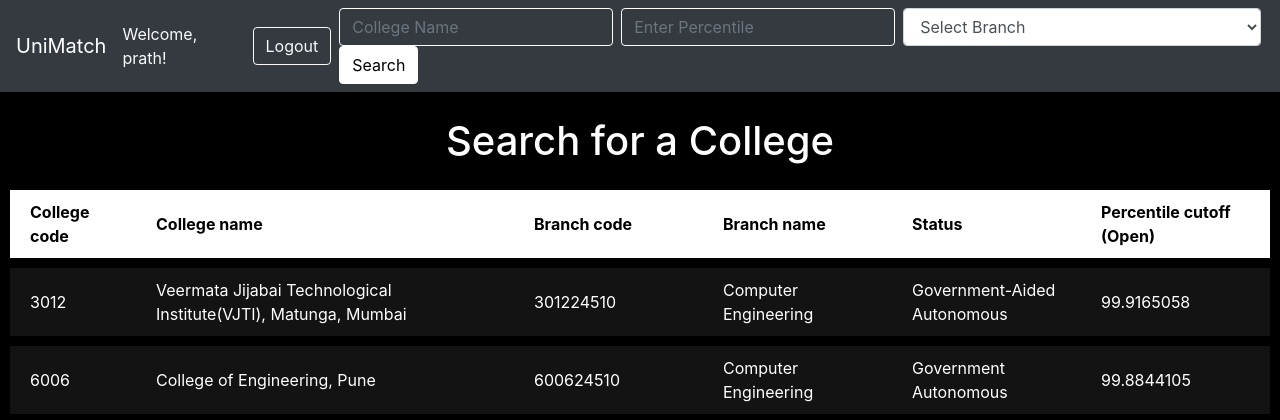
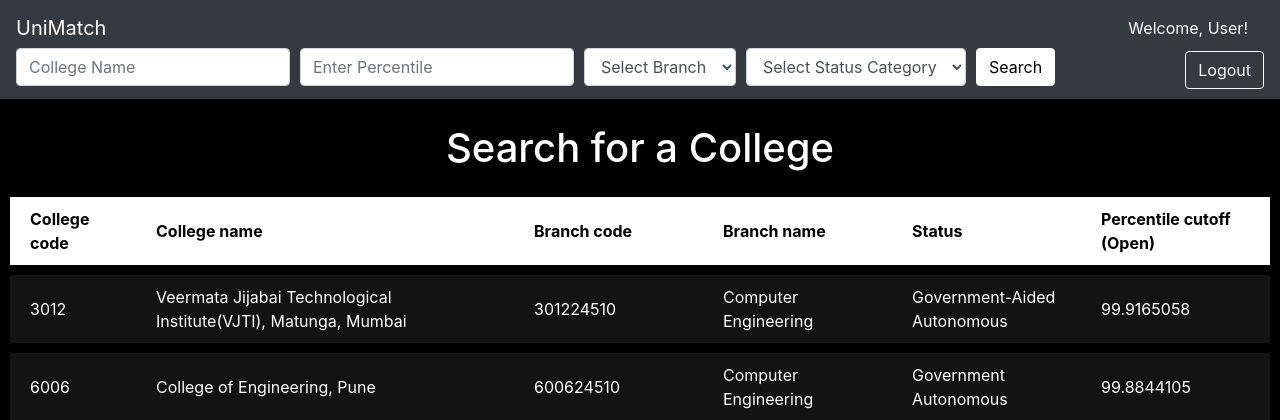
Before and after one commit to Pushpakp26/dbms, a Django app: page / in a window 1280 px wide. Shown: the top 420 px of the page. Run offline with Django 4.2, Linux system fonts and the light colour scheme; a user stored in the database is signed in; data comes from the database, SQL or seed files in the repository.

Commit message:
college status add

```diff
--- a/search_college/search_college/search_app/views.py
+++ b/search_college/search_college/search_app/views.py
@@ -48,7 +48,7 @@ def home(request):
 def start(request):
     colleges = cutoff.objects.all().order_by('-open_percentile')
     context = {'colleges': colleges}
-    return render(request, 'search_colleges.html', context=context)  # Replace 'testing.html' with 'start.html'
+    return render(request, 'search_colleges.html', context=context)
 
 
 @login_required
@@ -56,32 +56,33 @@ def search_colleges(request):
     item_searched = ""
     percentile_entered_float = None
     selected_branch = ""
+    selected_status = ""
 
-    # Fetch all unique branches from the database
+    # ✅ Always fetch branches and status for the navbar dropdowns
     branches = list(cutoff.objects.values_list('branch_name', flat=True).distinct())
+    status_categories = list(cutoff.objects.values_list('status_category', flat=True).distinct())
 
-    # ✅ Always fetch all colleges initially
     colleges = cutoff.objects.all().order_by('-open_percentile')
 
-    # ✅ Only apply filters when there's a POST request
     if request.method == 'POST':
         item_searched = request.POST.get('search', '').strip()
         percentile_entered = request.POST.get('percentile_entered', '').strip()
         selected_branch = request.POST.get('branch', '').strip()
+        selected_status = request.POST.get('status_category', '').strip()
 
-        # Convert selected branch to correct database value
         selected_branch_db = BRANCH_MAPPING.get(selected_branch, selected_branch)
 
-        # Convert percentile to float if valid
         if percentile_entered:
             try:
                 percentile_entered_float = float(percentile_entered)
             except ValueError:
                 percentile_entered_float = None
 
-        # Apply filters only if values are provided
         if selected_branch_db:
             colleges = colleges.filter(branch_name__iexact=selected_branch_db)
+
+        if selected_status:
+            colleges = colleges.filter(status_category__iexact=selected_status)
 
         if item_searched:
             colleges = colleges.filter(college_name__icontains=item_searched)
@@ -89,13 +90,13 @@ def search_colleges(request):
         if percentile_entered_float is not None:
             colleges = colleges.filter(open_percentile__lte=percentile_entered_float)
 
-    print(f"🔹 Debug - Total Colleges Displayed: {colleges.count()}")  # Debugging
-
     context = {
-        'colleges': colleges,  # ✅ Always return all colleges
+        'colleges': colleges,
         'branches': branches,
+        'status_categories': status_categories,
         'item_searched': item_searched,
         'percentile_entered_float': percentile_entered_float,
         'selected_branch': selected_branch,
+        'selected_status': selected_status,
     }
     return render(request, 'search_colleges.html', context)
--- a/search_college/search_college/templates/navbar.html
+++ b/search_college/search_college/templates/navbar.html
@@ -7,7 +7,6 @@
     <script src="https://cdn.jsdelivr.net/npm/popper.js@1.16.0/dist/umd/popper.min.js" integrity="sha384-Q6E9RHvbIyZFJoft+2mJbHaEWldlvI9IOYy5n3zV9zzTtmI3UksdQRVvoxMfooAo" crossorigin="anonymous"></script>
     <script src="https://cdn.jsdelivr.net/npm/bootstrap@4.4.1/dist/js/bootstrap.min.js" integrity="sha384-wfSDF2E50Y2D1uUdj0O3uMBJnjuUD4Ih7YwaYd1iqfktj0Uod8GCExl3Og8ifwB6" crossorigin="anonymous"></script>
     <meta charset="UTF-8">
-    <meta http-equiv="X-UA-Compatible" content="IE=edge">
     <meta name="viewport" content="width=device-width, initial-scale=1.0">
     <title>Institute Search Engine</title>
     <link rel="stylesheet" href="{% static 'navbar.css' %}">
@@ -36,46 +35,55 @@
             color: white;
             transition: all 0.6s;
         }
+
+        .form-inline .form-control,
+        .form-inline .btn {
+            margin-right: 10px;
+            margin-bottom: 5px;
+        }
+
+        @media (max-width: 768px) {
+            .form-inline {
+                flex-direction: column;
+                align-items: flex-start;
+            }
+            .form-inline .form-control,
+            .form-inline .btn {
+                width: 100%;
+            }
+        }
     </style>
 </head>
 <body>
-    <nav class="navbar navbar-expand-lg navbar-dark bg-dark">
-        <a class="navbar-brand">UniMatch</a>
+    <!-- Navbar section -->
+    <nav class="navbar navbar-dark bg-dark px-3 flex-wrap">
+        <a class="navbar-brand" href="#">UniMatch</a>
 
-        <button class="navbar-toggler" type="button" data-toggle="collapse" data-target="#navbarSupportedContent" aria-controls="navbarSupportedContent" aria-expanded="false" aria-label="Toggle navigation">
-          <span class="navbar-toggler-icon"></span>
-        </button>
+        <span class="navbar-text text-white mr-3">Welcome, {{ request.user.first_name|default:"User" }}!</span>
 
-        <div class="collapse navbar-collapse" id="navbarSupportedContent">
-          <ul class="navbar-nav mr-auto"></ul>
+        <form class="form-inline" method="POST" action="{% url 'search_colleges' %}">
+            {% csrf_token %}
+            <input class="form-control" type="text" name="search" placeholder="College Name" value="{{ item_searched }}">
+            <input class="form-control" type="number" step="0.01" name="percentile_entered" placeholder="Enter Percentile" value="{{ percentile_entered_float }}">
 
-          {% if user.is_authenticated %}
-              <span class="navbar-text text-light mr-3">
-                  Welcome, {{ user.username }}!
-              </span>
-              <a href="{% url 'logout' %}" class="btn btn-outline-light mr-2">Logout</a>
-
-              <form class="form-inline my-2 my-lg-0" method="POST" action="{% url 'search_colleges' %}">
-                  {% csrf_token %}
-                  <input class="form-control mr-sm-2 input change_font_color" name="search" type="search" placeholder="College Name" aria-label="Search">
-                  <input class="form-control mr-sm-2 input change_font_color" type="text" name="percentile_entered" placeholder="Enter Percentile" aria-label="percentile_entered">
-
-                  <!-- ✅ New Branch Selection Dropdown (Added) -->
-                  <select name="branch" class="form-control">
+            <select class="form-control" name="branch">
                 <option value="">Select Branch</option>
-                    <option value="CSE">Computer Science and Engineering</option>
-                    <option value="IT">Information Technology</option>
-                    <option value="EXTC">Electronics and Telecommunication Engg</option>
-                    <option value="MECH">Mechanical Engineering</option>
-                    <option value="CIVIL">Civil Engineering</option>
-                    <option value="AI&DS">Artificial Intelligence and Data Science</option>
+                {% for branch in branches %}
+                    <option value="{{ branch }}" {% if branch == selected_branch %}selected{% endif %}>{{ branch }}</option>
+                {% endfor %}
             </select>
 
+            <select class="form-control" name="status_category">
+                <option value="">Select Status Category</option>
+                {% for status in status_categories %}
+                    <option value="{{ status }}" {% if status == selected_status %}selected{% endif %}>{{ status }}</option>
+                {% endfor %}
+            </select>
 
-                  <button class="btn btn-outline-success my-2 my-sm-0 searchbtn" type="submit">Search</button>
+            <button class="btn btn-outline-light searchbtn" type="submit">Search</button>
         </form>
-          {% endif %}
-        </div>
+
+        <a href="{% url 'logout' %}" class="btn btn-outline-light ml-2">Logout</a>
     </nav>
 
     {% block content %}
--- a/search_college/search_college/templates/search_colleges.html
+++ b/search_college/search_college/templates/search_colleges.html
@@ -4,7 +4,6 @@
 
 <link rel="stylesheet" href="{% static 'stylesheets/search_colleges.css' %}">
 
-<!-- ---------------------------------------------------------------------- -->
 <style>
     body {
         background-color: black;
@@ -42,7 +41,7 @@
         font-weight: bold;
     }
 
-    .table1_row>* {
+    .table1_row > * {
         padding: 0px 20px;
     }
 
@@ -52,10 +51,50 @@
     .table1_data4 { width: 15%; }
     .table1_data5 { width: 15%; }
     .table1_data6 { width: 15%; }
+
+    .search-form {
+        display: flex;
+        justify-content: center;
+        align-items: center;
+        flex-wrap: wrap;
+        margin: 20px;
+    }
+
+    .search-form input,
+    .search-form select,
+    .search-form button {
+        margin: 5px;
+    }
 </style>
-<!-- ---------------------------------------------------------------------- -->
 
 <h1 class="heading">Search for a College</h1>
+
+<!-- ✅ SEARCH FORM -->
+<!-- <form method="POST" action="{% url 'search_colleges' %}" class="d-flex">
+    {% csrf_token %}
+    <input class="form-control me-2" name="search" type="search" placeholder="College Name" value="{{ item_searched }}">
+    <input class="form-control me-2" name="percentile_entered" type="text" placeholder="Enter Percentile" value="{{ percentile_entered_float }}">
+
+    <select name="branch" class="form-control me-2">
+        <option value="">Select Branch</option>
+        <option value="CSE" {% if selected_branch == 'CSE' %}selected{% endif %}>CSE</option>
+        <option value="IT" {% if selected_branch == 'IT' %}selected{% endif %}>IT</option>
+        <option value="EXTC" {% if selected_branch == 'EXTC' %}selected{% endif %}>EXTC</option>
+        <option value="MECH" {% if selected_branch == 'MECH' %}selected{% endif %}>MECH</option>
+        <option value="CIVIL" {% if selected_branch == 'CIVIL' %}selected{% endif %}>CIVIL</option>
+        <option value="AI&DS" {% if selected_branch == 'AI&DS' %}selected{% endif %}>AI&DS</option>
+    </select>
+
+    <select name="status_category" class="form-control me-2">
+        <option value="">Select Status Category</option>
+        {% for status in status_categories %}
+            <option value="{{ status }}" {% if selected_status == status %}selected{% endif %}>{{ status }}</option>
+        {% endfor %}
+    </select>
+
+    <button class="btn btn-outline-light" type="submit">Search</button>
+</form> -->
+
 
 <!-- ✅ Display all colleges by default -->
 <table class="table1">
@@ -82,7 +121,6 @@
     {% endfor %}
 </table>
 
-<!-- ✅ If search is performed, display search results -->
 {% if item_searched %}
 <h1 class="heading">Searched for '{{ item_searched }}'
     {% if percentile_entered_float != 0 %}
```
Lines whose indentation alone changed are shown as unchanged.
